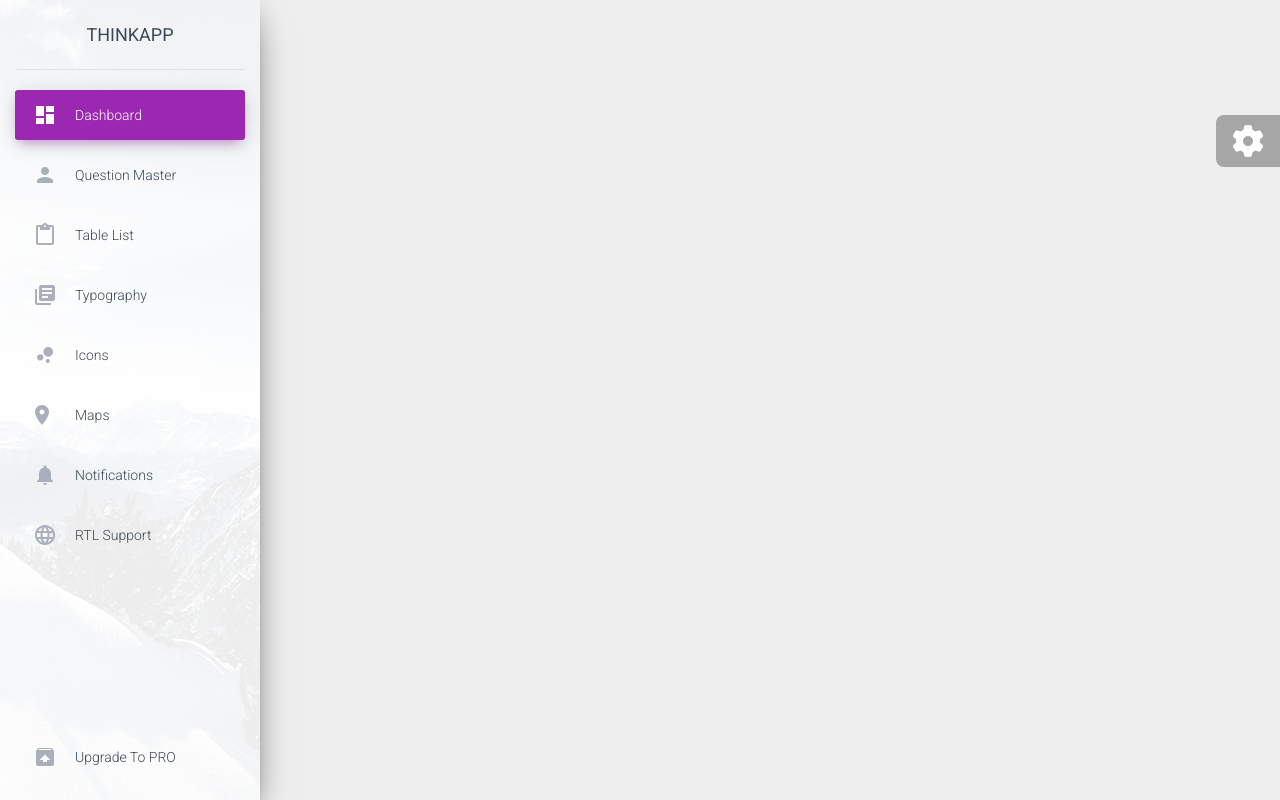
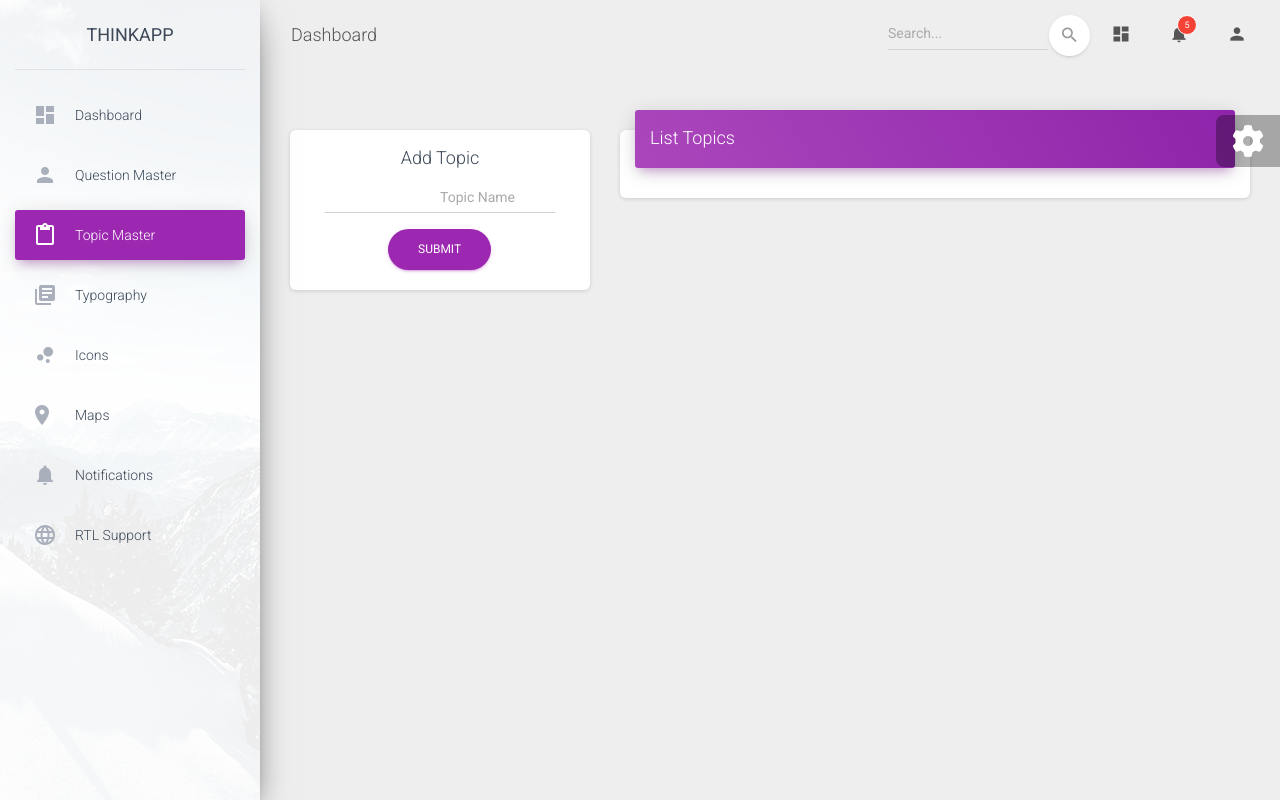
Before and after one commit to bikram-choudhury/ThinkApp, an Angular app: page /topics in a window 1280 px wide. Before the commit this address led to /. Built offline with nearby package versions, Linux system fonts and the light colour scheme.

Commit message:
1. [IMPL] Topic component view with it's service 2. [IMPL] Post request for saving the topic

```diff
--- /dev/null
+++ b/src/app/services/topic.service.ts
@@ -0,0 +1,30 @@
+import { Injectable } from '@angular/core';
+import { HttpClient, HttpHeaders } from '@angular/common/http';
+import { Observable, of } from 'rxjs';
+import { map, catchError } from 'rxjs/operators';
+
+@Injectable({
+    providedIn: 'root'
+})
+export class TopicService {
+    private _apiURL="http://localhost:3000/api";
+    constructor(private _http: HttpClient){}
+
+    saveTopic(topic: string): Observable<string> {
+        if(topic) {
+            const data = {
+                name: topic,
+                slug: topic.toLowerCase().replace(/\s+/g, '-')
+            };
+            const options = {
+                headers: new HttpHeaders({
+                    'Content-Type': 'application/json'
+                })
+            }
+            return this._http.post(`${this._apiURL}/topic`, data,options).pipe(
+                map((response: {[key: string]: string}) => response.status),
+                catchError(error => of(error))
+            )
+        }
+    }
+}
--- a/src/app/sidebar/sidebar.component.html
+++ b/src/app/sidebar/sidebar.component.html
@@ -10,22 +10,22 @@
   </div>
   <div class="sidebar-wrapper">
     <ul class="nav">
-      <li class="nav-item active">
-        <a class="nav-link" routerLink="/">
+      <li class="nav-item" routerLinkActive="active">
+        <a class="nav-link" [routerLink]="['/dashboard']">
           <i class="material-icons">dashboard</i>
           <p>Dashboard</p>
         </a>
       </li>
-      <li class="nav-item ">
-        <a class="nav-link" routerLink="/questions">
+      <li class="nav-item" routerLinkActive="active">
+        <a class="nav-link" [routerLink]="['/questions']">
           <i class="material-icons">person</i>
           <p>Question Master</p>
         </a>
       </li>
-      <li class="nav-item ">
-        <a class="nav-link" href="./tables.html">
+      <li class="nav-item" routerLinkActive="active">
+        <a class="nav-link" [routerLink]="['/topics']">
           <i class="material-icons">content_paste</i>
-          <p>Table List</p>
+          <p>Topic Master</p>
         </a>
       </li>
       <li class="nav-item ">
@@ -58,12 +58,6 @@
           <p>RTL Support</p>
         </a>
       </li>
-      <li class="nav-item active-pro ">
-        <a class="nav-link" href="./upgrade.html">
-          <i class="material-icons">unarchive</i>
-          <p>Upgrade to PRO</p>
-        </a>
-      </li>
     </ul>
   </div>
 </div>
--- /dev/null
+++ b/src/app/topic-master/topic-master.component.html
@@ -0,0 +1,33 @@
+<app-header></app-header>
+<div class="content">
+  <div class="container-fluid">
+    <div class="row">
+      <div class="col-md-4">
+        <div class="card card-profile">
+          <div class="card-body">
+            <h4 class="card-title">Add Topic</h4>
+            <form #topicForm="ngForm">
+              <div class="col-md-12">
+                <div class="form-group bmd-form-group">
+                  <label class="bmd-label-floating">Topic Name</label>
+                  <input type="text" class="form-control" [(ngModel)]="topicName" name="topic" />
+                </div>
+              </div>
+              <button type="button" class="btn btn-primary btn-round" (click)="addTopic()">Submit</button>
+            </form>
+          </div>
+        </div>
+      </div>
+      <div class="col-md-8">
+        <div class="card">
+          <div class="card-header card-header-primary">
+            <h4 class="card-title">List Topics</h4>
+          </div>
+          <div class="card-body">
+            <!-- Create your template here -->
+          </div>
+        </div>
+      </div>
+    </div>
+  </div>
+</div>
--- /dev/null
+++ b/src/app/topic-master/topic-master.component.ts
@@ -0,0 +1,22 @@
+import { Component, OnInit } from '@angular/core';
+import { NgForm } from '@angular/forms';
+import { TopicService } from '../services/topic.service';
+
+@Component({
+  selector: 'app-topic-master',
+  templateUrl: './topic-master.component.html',
+  styleUrls: ['./topic-master.component.scss']
+})
+export class TopicMasterComponent implements OnInit {
+  topicName: string;
+  constructor(private _topicService: TopicService) { }
+  ngOnInit() {}
+  addTopic() {
+    this._topicService.saveTopic(this.topicName).subscribe(
+      (response) => console.log(response),
+      (error) => console.log(error),
+      () => console.log("Finally block")
+    )
+  }
+
+}
```
Also changed, not shown: src/app/app-routing.module.ts (+8 -0 lines), src/app/app.module.ts (+7 -1 lines), src/app/topic-master/topic-master.component.scss (added), 1 other file (tests, documents, lock files or other folders).
